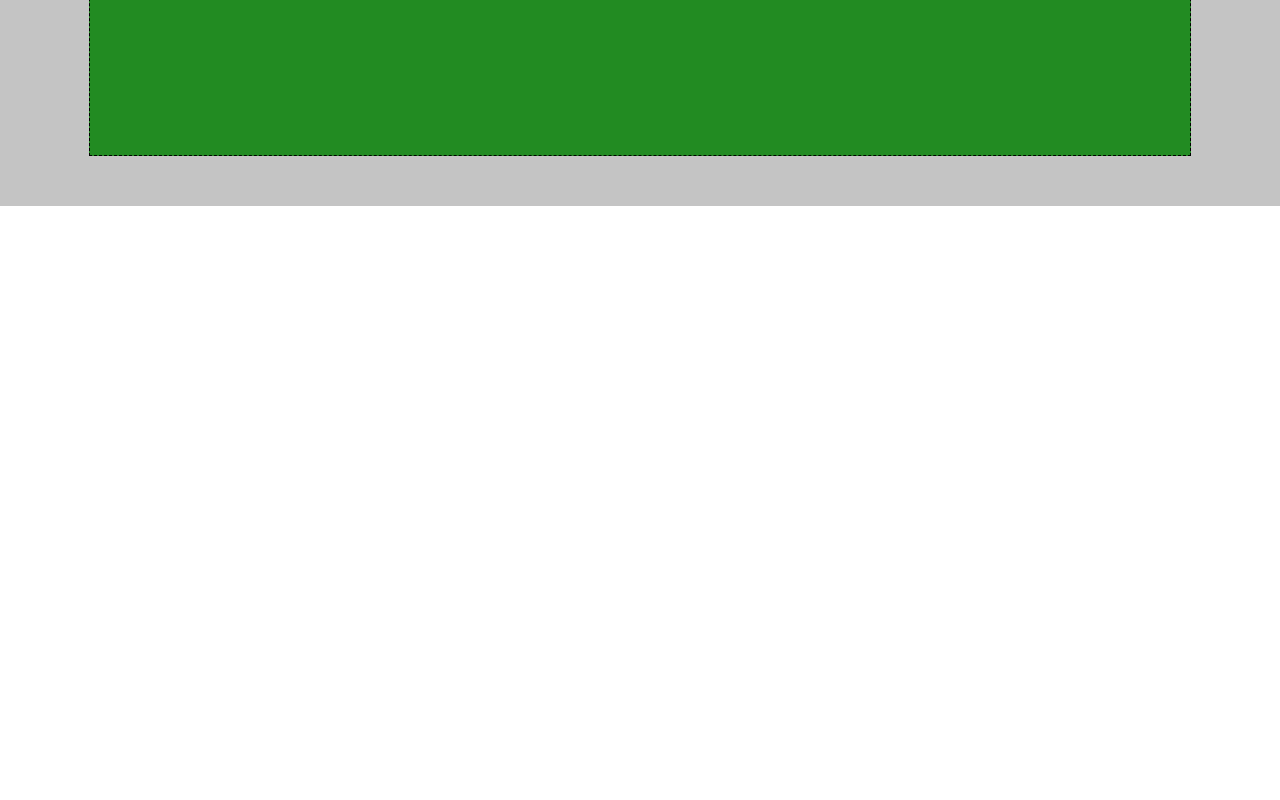
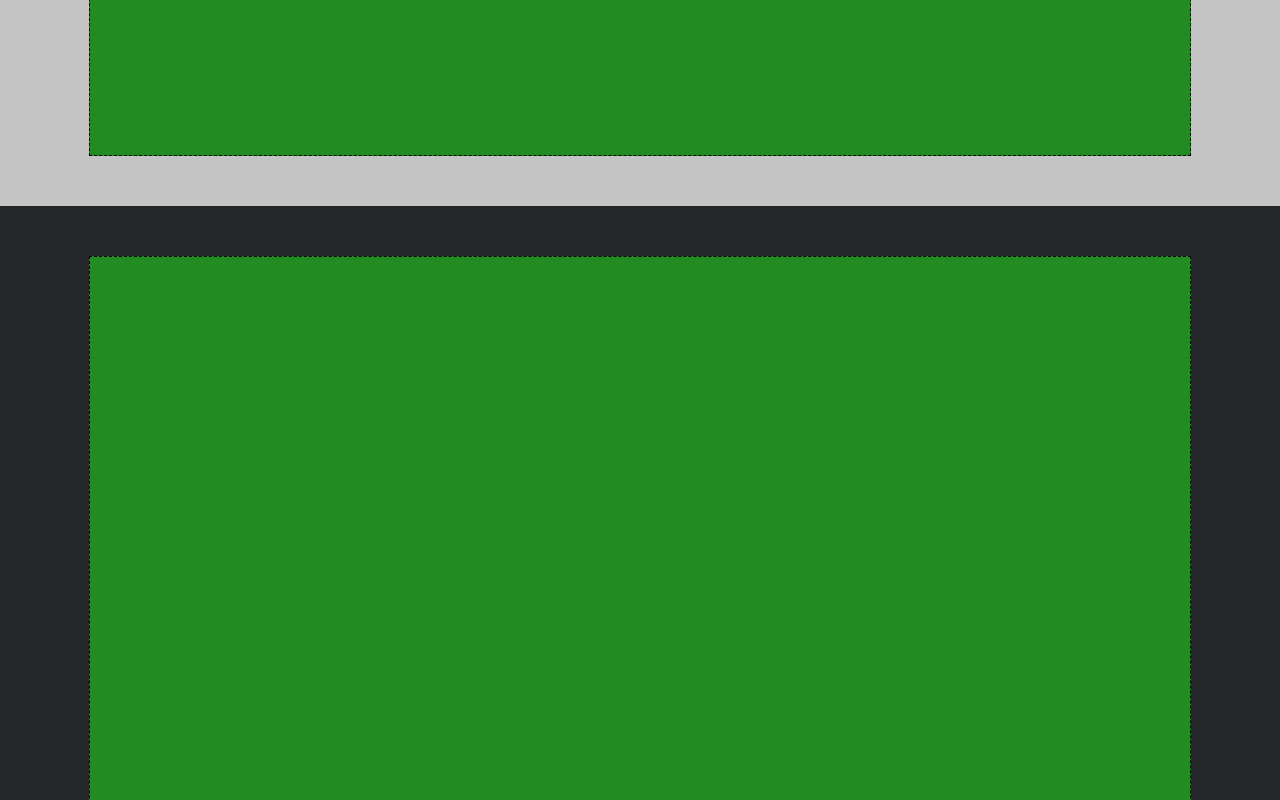
Before and after one commit to gabrielediemmanuele/htmlcss-struttura-discord, a plain HTML site: page index.html in a window 1280 px wide. Shown: the part 2766-3566 px from the top of the page. Before the commit the page ends 3022 px from the top, so only its background shows below. Drawn offline with Linux system fonts and the light colour scheme.

Commit message:
fix: html comment, spaces and add section 5

```diff
--- a/index.html
+++ b/index.html
@@ -22,30 +22,40 @@
         <div class="block3">Login</div>
       </div>
     </header>
+
     <!-- front section - "image" -->
     <section class="x-container">
       <div class="pink-block"></div>
     </section>
+
     <!-- section 1 -->
     <section class="x1-container">
       <div class="lightblue-block"></div>
       <div class="lightpink-block"></div>
     </section>
+
     <!--section 2-->
     <section class="x2-container">
       <div class="lightpink-block"></div>
       <div class="lightblue-block"></div>
     </section>
+
     <!--section 3-->
     <section class="x1-container">
       <div class="lightblue-block"></div>
       <div class="lightpink-block"></div>
     </section>
+
     <!-- section 4-->
     <section class="x2-container">
       <div class="green-block"></div>
     </section>
+
     <!-- section 5-->
+    <section class="x3-container">
+      <div class="green-block"></div>
+    </section>
+
     <!-- section 6 - FOOTER -->
   </body>
 </html>
--- a/style.css
+++ b/style.css
@@ -74,7 +74,7 @@ header {
   display: flex;
   justify-content: center;
   align-items: center;
-  margin: 50px auto;
+  margin: 50px 0px auto;
   padding: 50px 0 50px 0;
 }
 
@@ -88,3 +88,13 @@ header {
   margin: auto;
   border: 1px dashed black;
 }
+
+/* section 5*/
+.x3-container {
+  background-color: #23272a;
+  display: flex;
+  justify-content: center;
+  align-items: center;
+  margin: 0;
+  padding: 50px 0 50px 0;
+}
```
